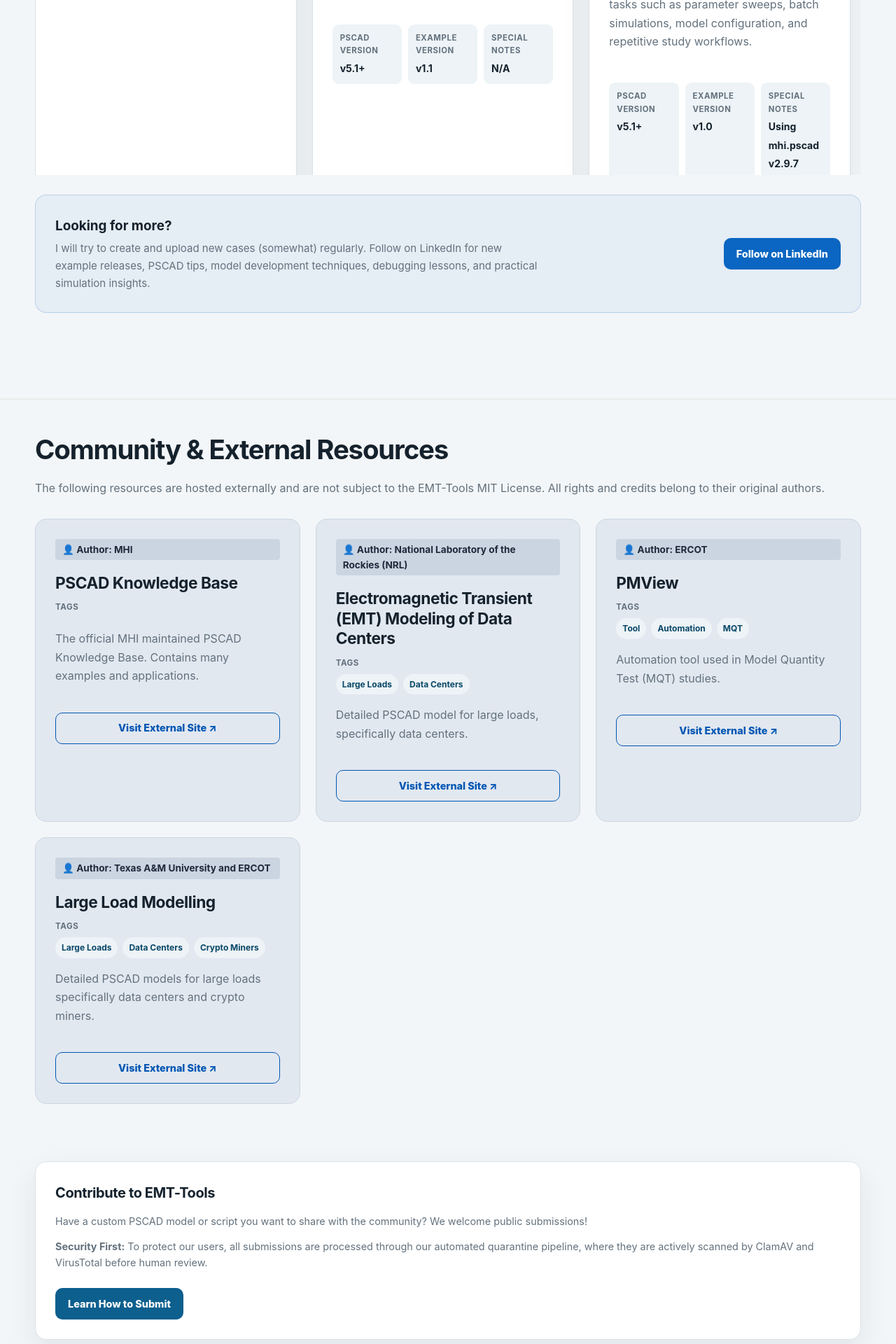
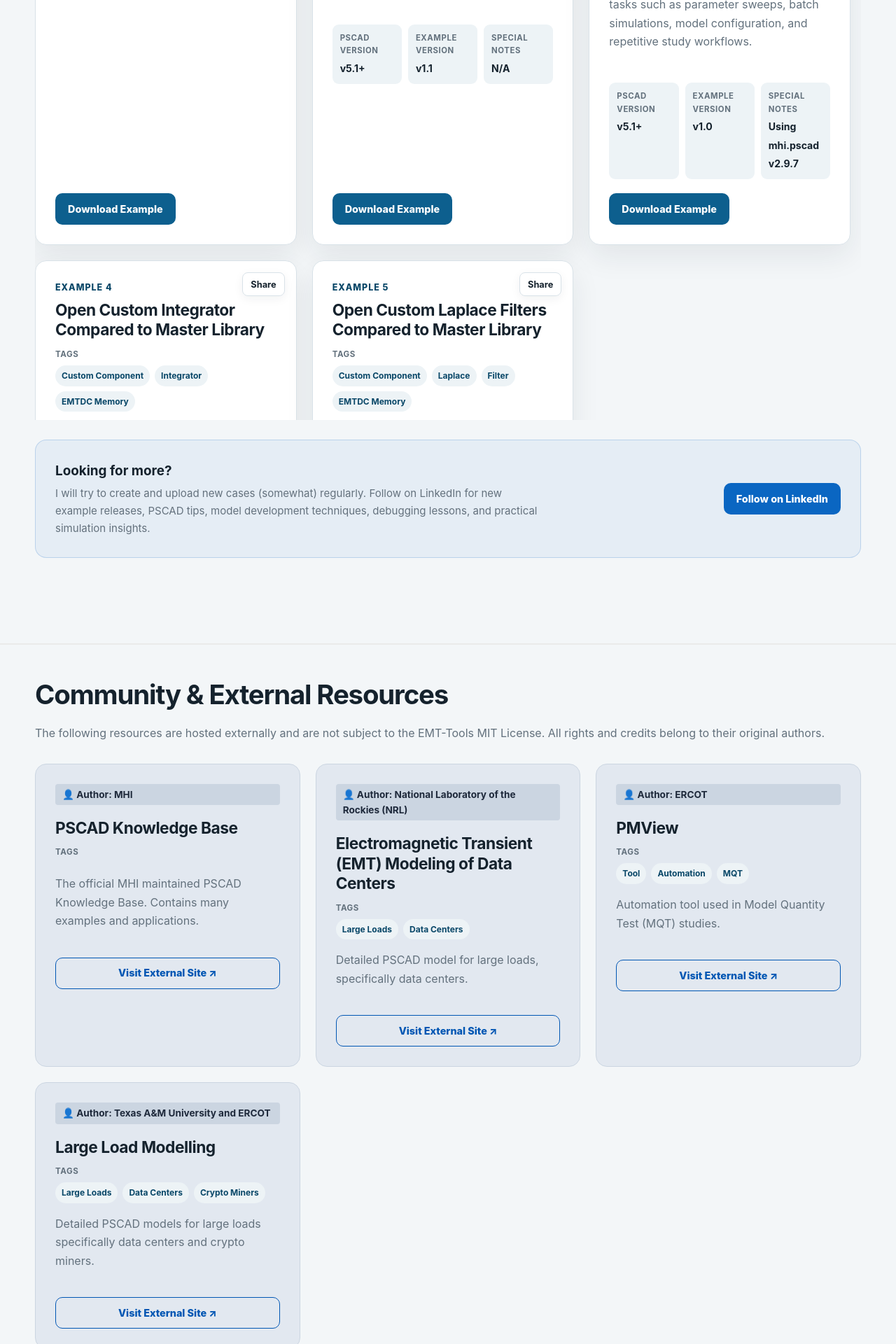
Before and after one commit to EMT-Tools/emt-tools.github.io, a Jekyll site: the page built from index.html, in a window 1280 px wide. Shown: the part 2422-4342 px from the top of the page at 70% size. Built offline with Jekyll 4.4.1, drawn with Linux system fonts in a browser that asks for light colours.

Commit message:
Update default.html

```diff
--- a/_layouts/default.html
+++ b/_layouts/default.html
@@ -472,7 +472,7 @@
 
     /* Custom Scrollable Grid Container */
     .scrollable-grid-container {
-      max-height: 850px;
+      max-height: 1200px;
       overflow-y: auto;
       padding-right: 15px;
       margin-bottom: 20px;
```
